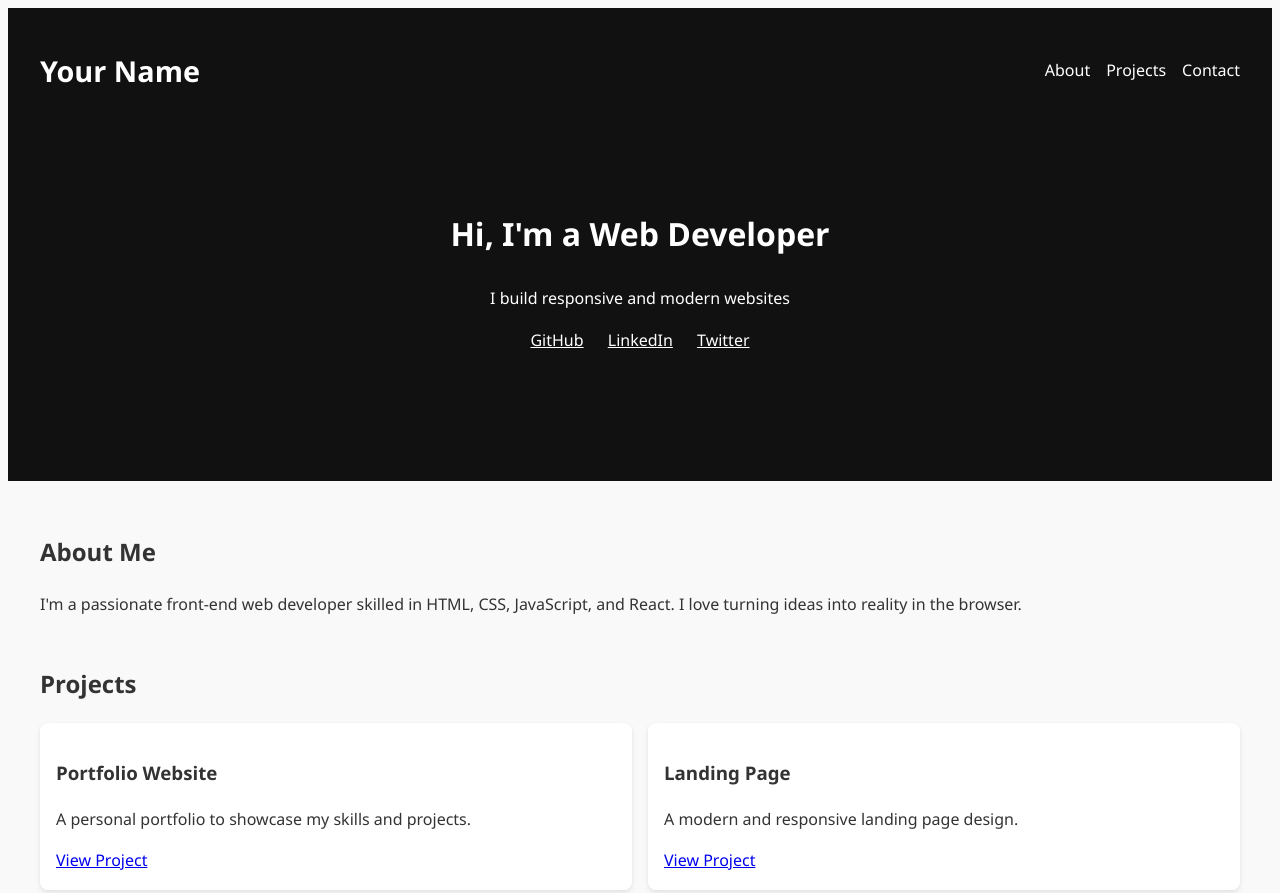
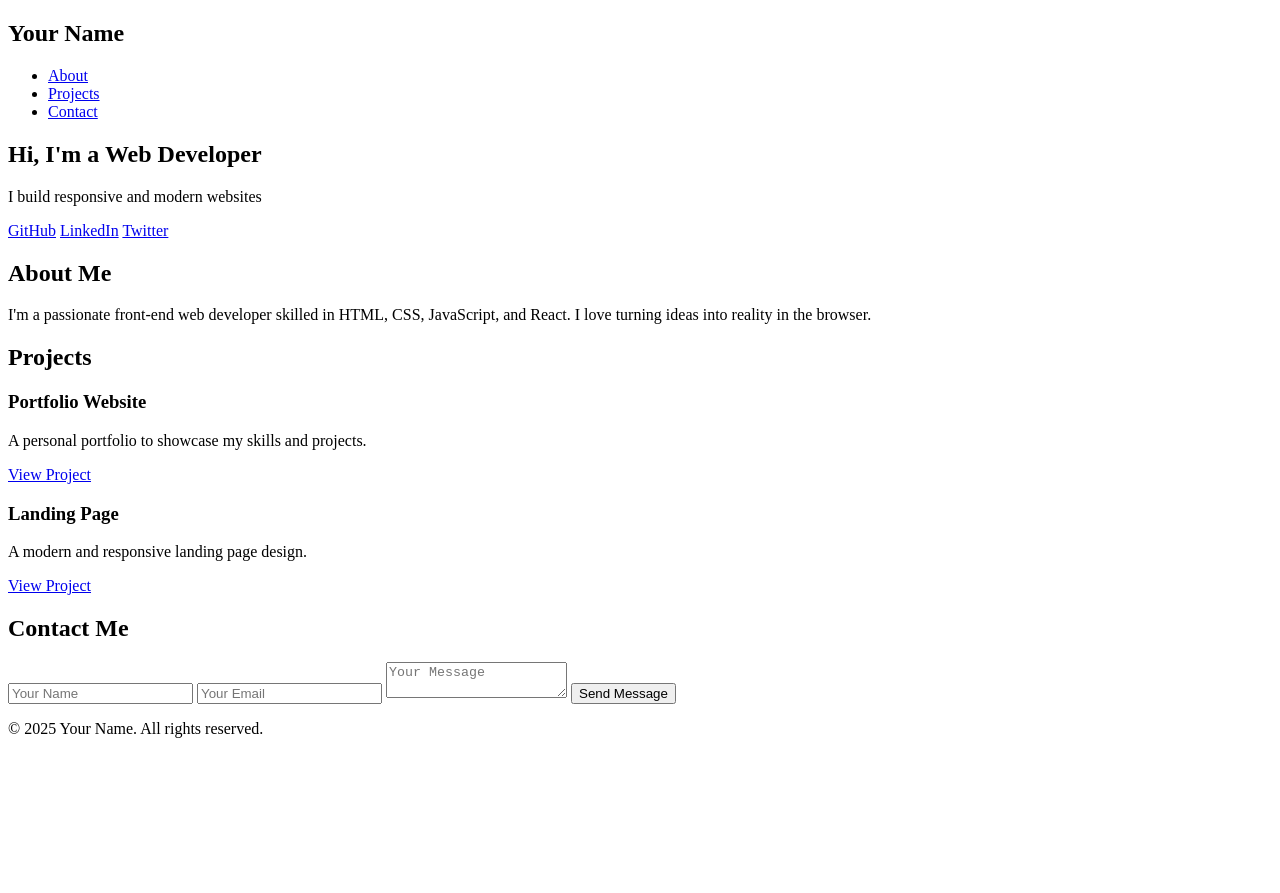
Before and after one commit to IbnulIslam-Official/my-portfolio-test, a plain HTML site: page index.html in a window 1280 px wide. Shown: the top 893 px of the page. After the commit the page ends 800 px from the top, so only its background shows below. Drawn offline with Linux system fonts and the light colour scheme.

Commit message:
style.css

```diff
--- a/style.css
+++ b/style.css
@@ -3,98 +3,3 @@
   padding: 0;
   box-sizing: border-box;
 }
-
-body {
-  font-family: 'Segoe UI', sans-serif;
-  line-height: 1.6;
-  background: #f9f9f9;
-  color: #333;
-}
-
-header {
-  background: #111;
-  color: #fff;
-  padding: 1rem 2rem;
-}
-
-nav {
-  display: flex;
-  justify-content: space-between;
-  align-items: center;
-}
-
-nav h1 {
-  font-size: 1.8rem;
-}
-
-nav ul {
-  list-style: none;
-  display: flex;
-  gap: 1rem;
-}
-
-nav a {
-  color: #fff;
-  text-decoration: none;
-}
-
-.hero {
-  text-align: center;
-  padding: 4rem 2rem;
-}
-
-.hero h2 {
-  font-size: 2rem;
-}
-
-.hero .socials a {
-  margin: 0 10px;
-  color: #fff;
-  text-decoration: underline;
-}
-
-main {
-  padding: 2rem;
-}
-
-section {
-  margin-bottom: 3rem;
-}
-
-.project-grid {
-  display: grid;
-  grid-template-columns: repeat(auto-fit, minmax(250px, 1fr));
-  gap: 1rem;
-}
-
-.project-card {
-  background: #fff;
-  padding: 1rem;
-  box-shadow: 0 2px 5px rgba(0,0,0,0.1);
-  border-radius: 8px;
-}
-
-form {
-  display: flex;
-  flex-direction: column;
-  gap: 1rem;
-}
-
-input, textarea {
-  padding: 10px;
-  border: 1px solid #ccc;
-  border-radius: 4px;
-}
-
-button {
-  background: #111;
-  color: #fff;
-  border: none;
-  padding: 10px;
-  cursor: pointer;
-  border-radius: 4px;
-}
-
-button:hover {
-  background: #333;
-}
```
